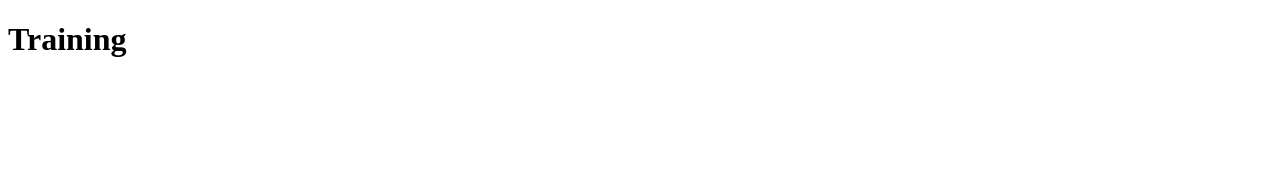
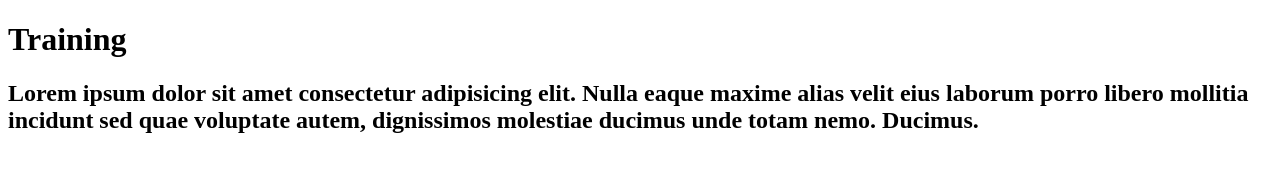
Before and after one commit to trungnguyenqa/learn-git, a plain HTML site: page gitTraining/index.html in a window 1280 px wide. Drawn offline with Linux system fonts and the light colour scheme.

Commit message:
add lorem

```diff
--- a/gitTraining/index.html
+++ b/gitTraining/index.html
@@ -7,5 +7,6 @@
 </head>
 <body>
     <h1> Training</h1>
+    <h2>Lorem ipsum dolor sit amet consectetur adipisicing elit. Nulla eaque maxime alias velit eius laborum porro libero mollitia incidunt sed quae voluptate autem, dignissimos molestiae ducimus unde totam nemo. Ducimus.</h2>
 </body>
 </html>
```
